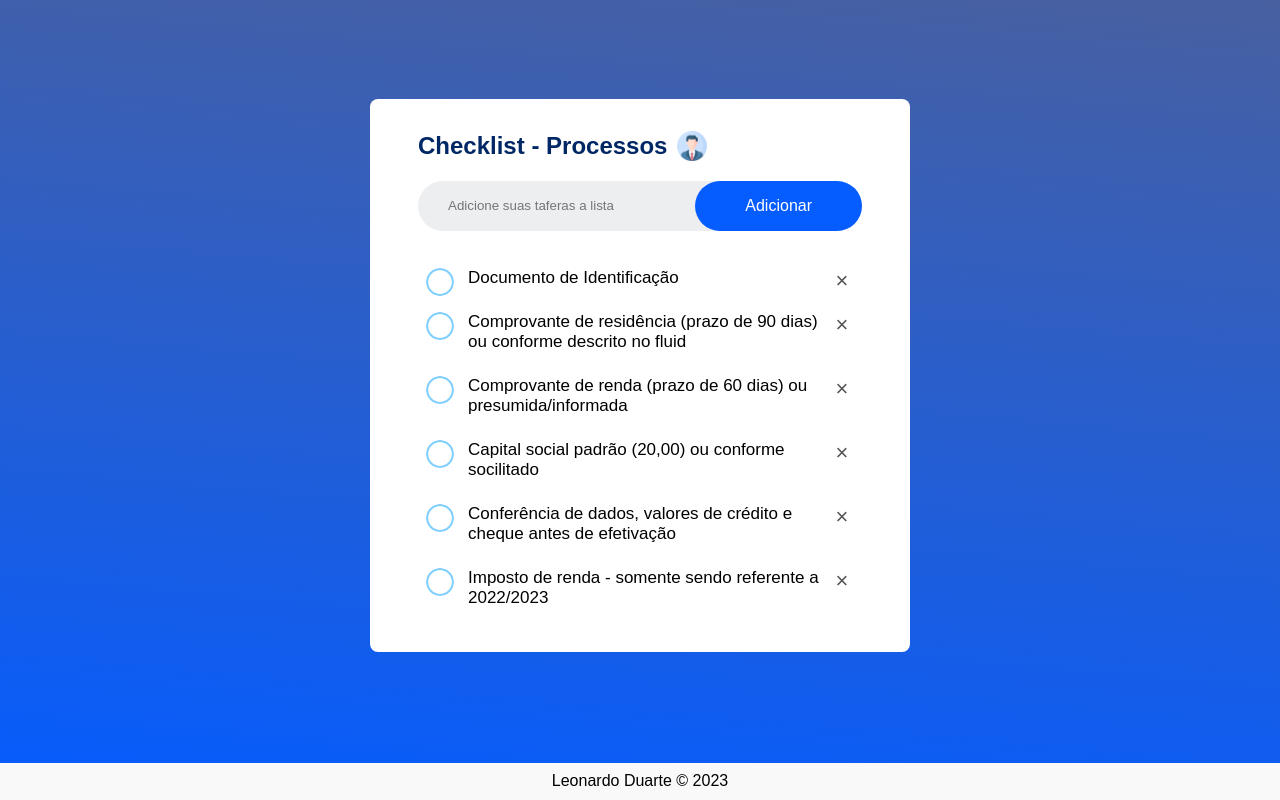
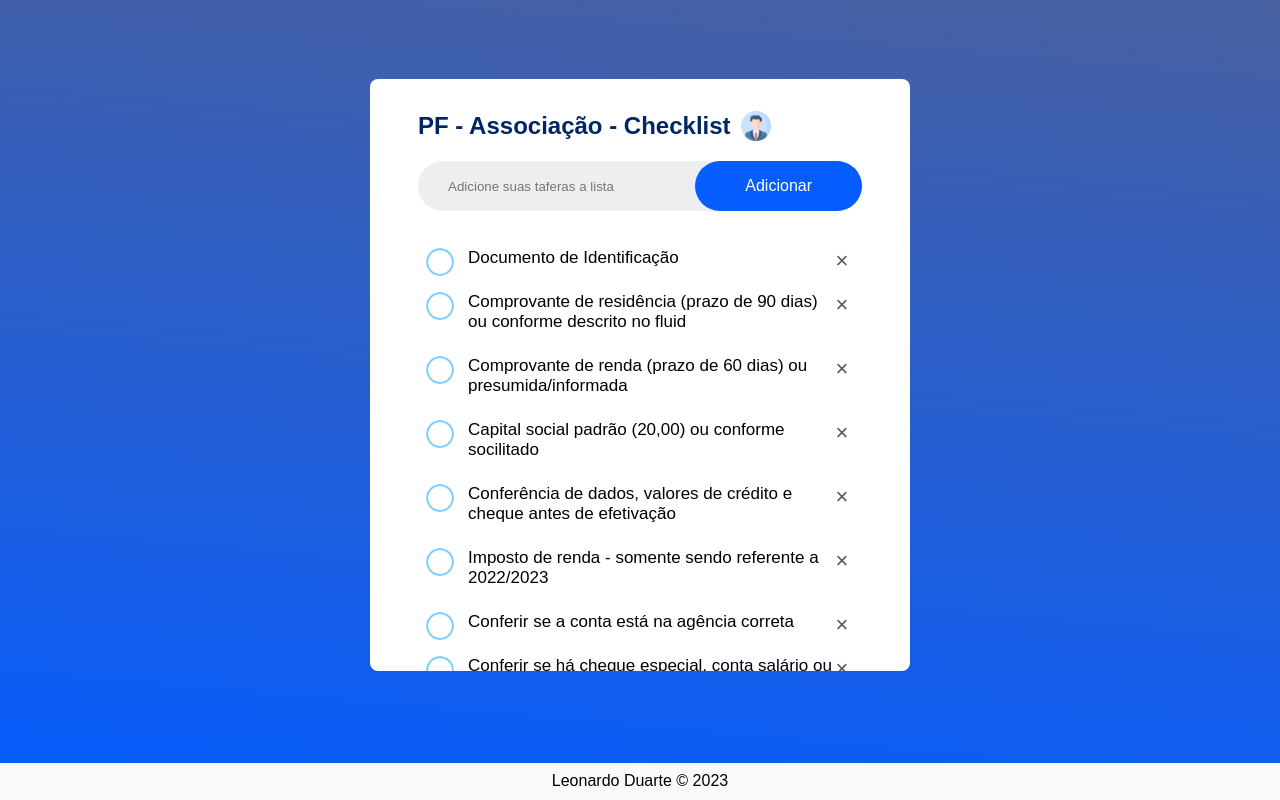
Before and after one commit to EagleDuarte/checklist-processos, a plain HTML site: page index.html in a window 1280 px wide. Drawn offline with Linux system fonts and the light colour scheme.

Commit message:
updating

```diff
--- a/index.html
+++ b/index.html
@@ -10,7 +10,7 @@
 <body>
     <div class="container">
         <div class="todo-app">
-            <h2>Checklist - Processos <img src="iconpf.png"></h2>
+            <h2>PF - Associação - Checklist <img src="iconpf.png"></h2>
             <div class="row">
                 <input type="text" id="input-box" placeholder="Adicione suas taferas a lista">
                 <button onclick="addTask()">Adicionar</button>
--- a/script.js
+++ b/script.js
@@ -52,6 +52,8 @@ function showTask() {
             <li>Capital social padrão (20,00) ou conforme socilitado<span class="delete">&#x00D7;</span></li>
             <li>Conferência de dados, valores de crédito e <br> cheque antes de efetivação<span class="delete">&#x00D7;</span></li>
             <li>Imposto de renda - somente sendo referente a 2022/2023<span class="delete">&#x00D7;</span></li>
+            <li>Conferir se a conta está na agência correta<span class="delete">&#x00D7;</span></li>
+            <li>Conferir se há cheque especial, conta salário ou débito automático<span class="delete">&#x00D7;</span></li>
         `;
 
         // Adicione eventos de clique para exclusão às tarefas padrão
```
